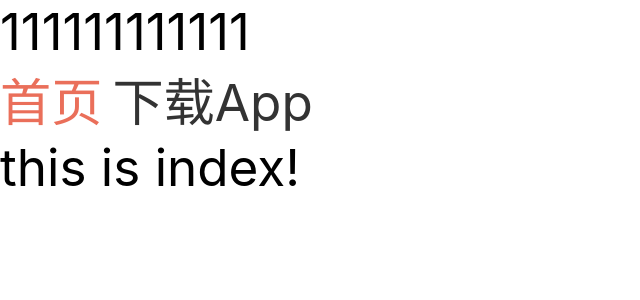
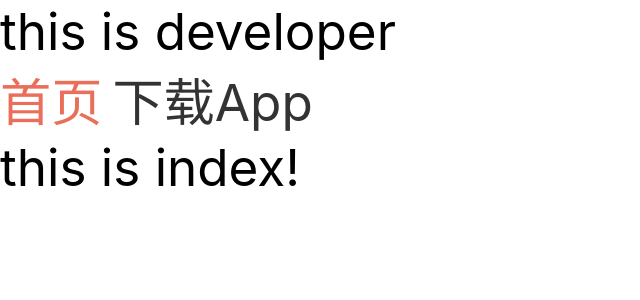
Before and after one commit to nolongthing/react-family-bucket, a React (Create React App) app: page /multistageRouter/home in a window 1280 px wide. Shown: the top 300 px of the page, without its empty margins (0-640 px from the left). Built offline with nearby package versions, Linux system fonts and the light colour scheme.

Commit message:
develop分支的第一次测试

```diff
--- a/src/pages/multistageRouter/index.js
+++ b/src/pages/multistageRouter/index.js
@@ -6,7 +6,7 @@ import styles from './mul.module.scss';
 export default function MultistageRouter(props) {
   return (
     <div>
-      111111111111
+      this is developer
       <div>
         {/* activeClassName属性表示当前链接被选中是的类名 */}
         <NavLink replace={true} activeClassName={styles.active} to="/multistageRouter/home">首页</NavLink>
```
